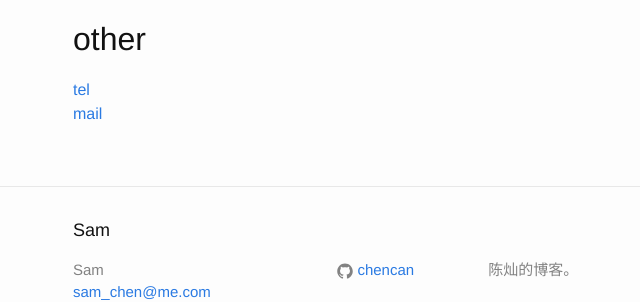
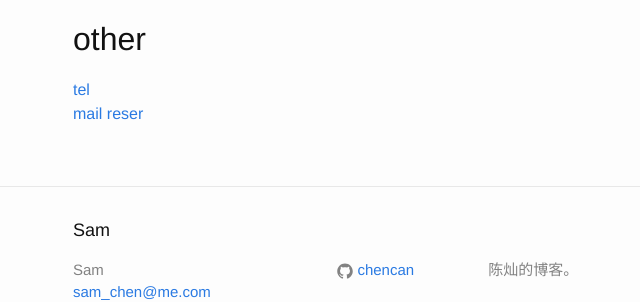
Before and after one commit to chencan/chencan.github.com, a Jekyll site: the page built from _posts/2015-01-19-git.md, in a window 1280 px wide and 900 px high, scrolled down 10845 px. Shown: the part 536-838 px from the top of the window, without its empty margins (197-837 px from the left). Built offline with Jekyll 4.4.1, drawn with Linux system fonts in a browser that asks for light colours.

Commit message:
Update 2015-01-19-git.md

```diff
--- a/_posts/2015-01-19-git.md
+++ b/_posts/2015-01-19-git.md
@@ -487,3 +487,4 @@ $ git commit --amend
 ## other
 [tel](tel:10086)
 [mail](mailto:chc871211@gmail.om)
+[reser](nio://my/reservation)
```
